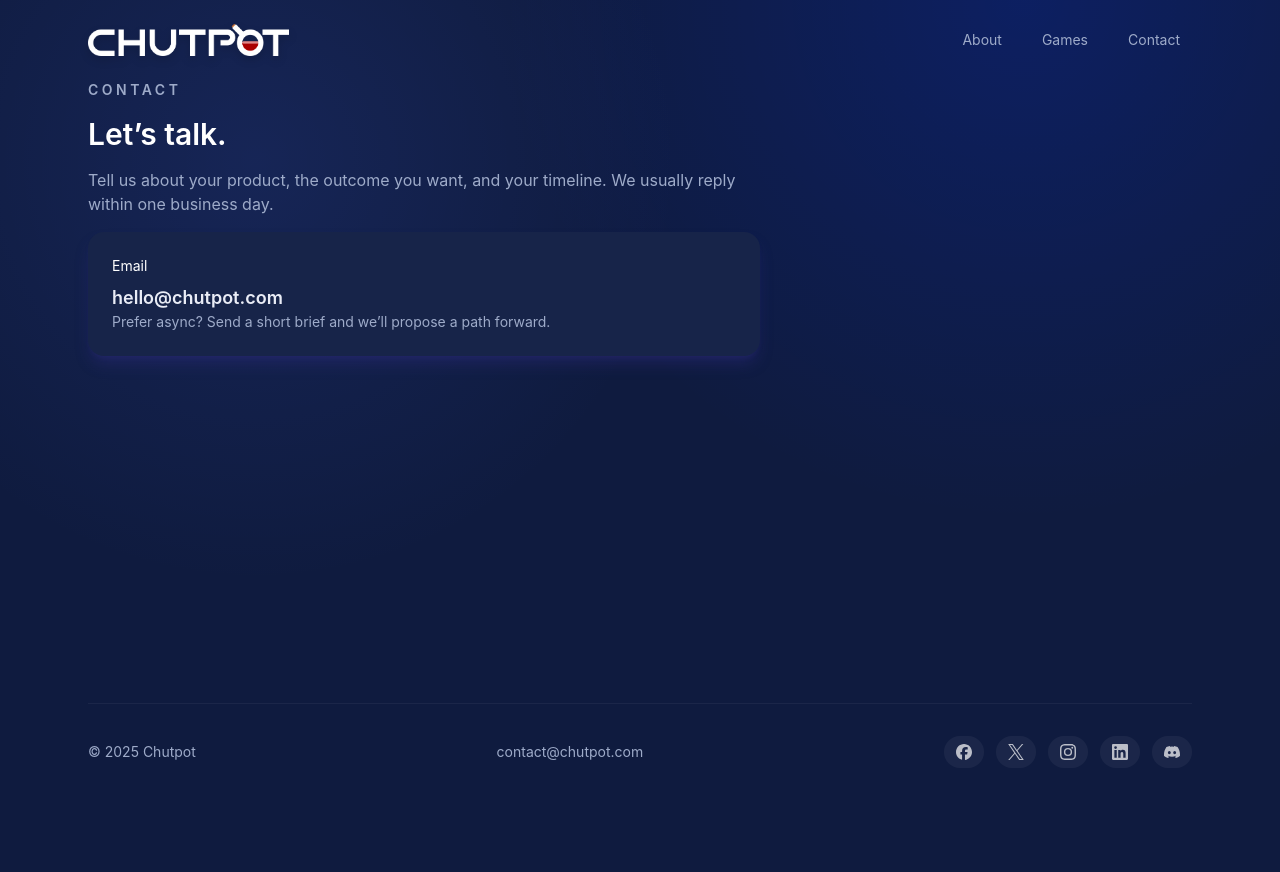
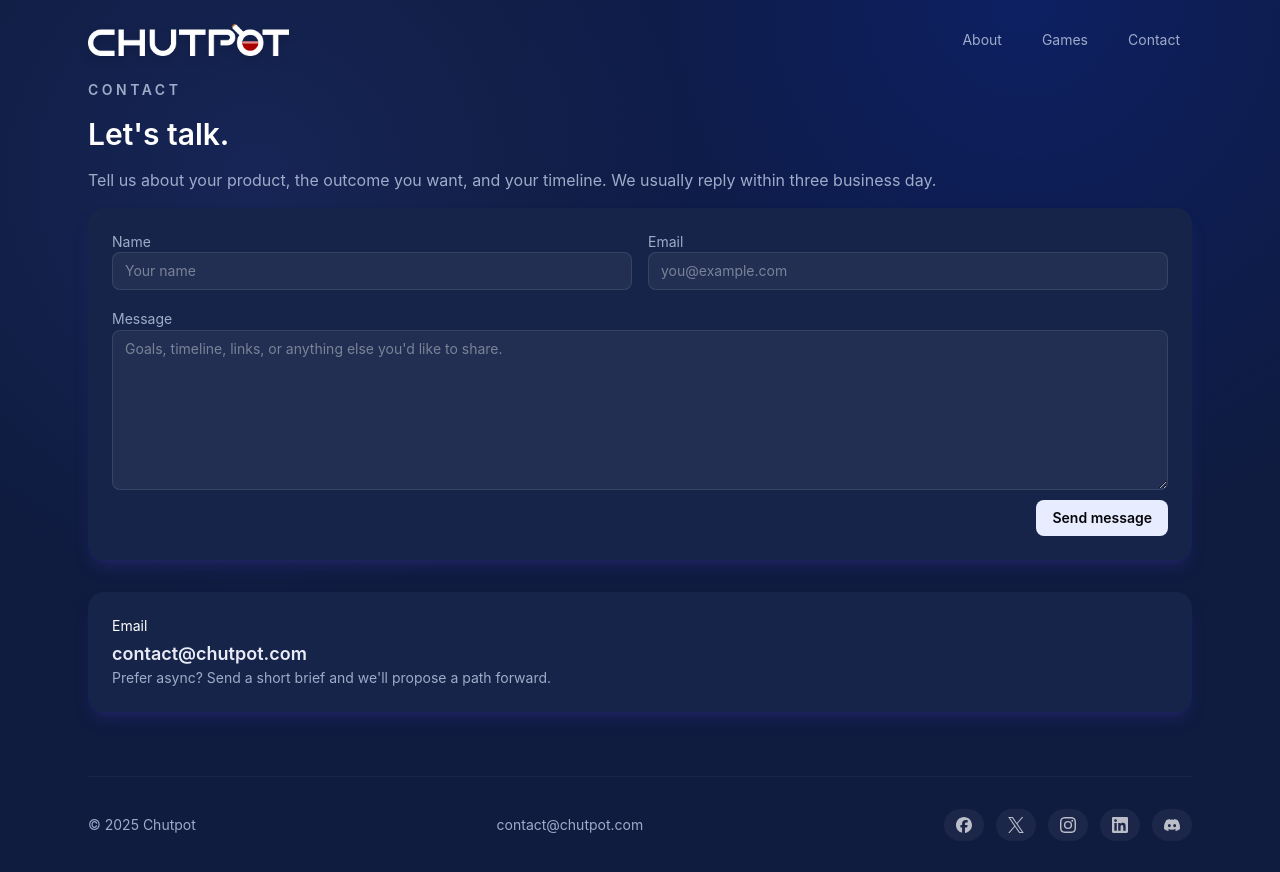
Before and after one commit to Chutpot/chutpot.github.io, an Astro site: page /contact in a window 1280 px wide. Before the commit the page ends 800 px from the top, so only its background shows below. Built offline with nearby package versions, Linux system fonts and the light colour scheme; Astro itself is replaced by a stand-in of ours.

Commit message:
Update Contact

```diff
--- a/src/pages/contact.astro
+++ b/src/pages/contact.astro
@@ -3,16 +3,70 @@ import Base from '../layouts/Base.astro';
 ---
 
 <Base title="Chutpot" description="Reach out to start a project or request a quick intro.">
-  <section class="max-w-2xl space-y-4">
-    <p class="text-sm font-semibold uppercase tracking-[0.25em] text-[color:var(--color-muted)]">Contact</p>
-    <h1 class="text-3xl font-semibold text-white">Let’s talk.</h1>
-    <p class="text-[color:var(--color-muted)]">
-      Tell us about your product, the outcome you want, and your timeline. We usually reply within one business day.
-    </p>
-    <div class="space-y-2 rounded-[var(--radius-xl)] bg-[color:var(--color-panel)] p-6 shadow-lg shadow-indigo-900/40">
-      <p class="text-sm text-white">Email</p>
-      <a class="text-lg font-semibold text-[color:var(--color-brand-100)]" href="mailto:hello@chutpot.com">hello@chutpot.com</a>
-      <p class="text-sm text-[color:var(--color-muted)]">Prefer async? Send a short brief and we’ll propose a path forward.</p>
+  <section class="grid gap-8 md:grid-cols-[1.1fr,0.9fr] md:items-start">
+    <div class="space-y-4">
+      <p class="text-sm font-semibold uppercase tracking-[0.25em] text-[color:var(--color-muted)]">Contact</p>
+      <h1 class="text-3xl font-semibold text-white">Let's talk.</h1>
+      <p class="text-[color:var(--color-muted)]">
+        Tell us about your product, the outcome you want, and your timeline. We usually reply within three business day.
+      </p>
+
+      <form class="space-y-4 rounded-[var(--radius-xl)] bg-[color:var(--color-panel)] p-6 shadow-lg shadow-indigo-900/40" method="post" action="https://formspree.io/f/mldkewvn">
+        <div class="grid gap-4 md:grid-cols-2">
+          <label class="space-y-2 text-sm text-[color:var(--color-muted)]">
+            <span>Name</span>
+            <input
+              class="w-full rounded-lg border border-white/10 bg-white/5 px-3 py-2 text-white placeholder:text-white/40 focus:border-[color:var(--color-brand-100)] focus:outline-none"
+              type="text"
+              name="name"
+              placeholder="Your name"
+              required
+            />
+          </label>
+          <label class="space-y-2 text-sm text-[color:var(--color-muted)]">
+            <span>Email</span>
+            <input
+              class="w-full rounded-lg border border-white/10 bg-white/5 px-3 py-2 text-white placeholder:text-white/40 focus:border-[color:var(--color-brand-100)] focus:outline-none"
+              type="email"
+              name="email"
+              placeholder="you@example.com"
+              required
+            />
+          </label>
+        </div>
+
+        <label class="space-y-2 text-sm text-[color:var(--color-muted)]">
+          <span>Message</span>
+          <textarea
+            class="min-h-[160px] w-full rounded-lg border border-white/10 bg-white/5 px-3 py-2 text-white placeholder:text-white/40 focus:border-[color:var(--color-brand-100)] focus:outline-none"
+            name="message"
+            placeholder="Goals, timeline, links, or anything else you'd like to share."
+            required
+          ></textarea>
+        </label>
+        <div class="space-y-2">
+          <div class="flex justify-end">
+            <button
+              type="submit"
+              class="mt-1 inline-flex items-center justify-center rounded-lg bg-[color:var(--color-brand-100)] px-4 py-2 text-sm font-semibold text-[#05060a] transition hover:brightness-110"
+            >
+              Send message
+            </button>
+          </div>
+        </div>
+      </form>
     </div>
+
+     <div class="space-y-3 rounded-[var(--radius-xl)] bg-[color:var(--color-panel)] p-6 shadow-lg shadow-indigo-900/40">
+      <div class="space-y-1">
+        <p class="text-sm text-white">Email</p>
+        <a class="text-lg font-semibold text-[color:var(--color-brand-100)]" href="mailto:contact@chutpot.com">contact@chutpot.com</a>
+        <p class="text-sm text-[color:var(--color-muted)]">Prefer async? Send a short brief and we'll propose a path forward.</p>
+      </div>
+      <!-- <div class="space-y-1 pt-2">
+        <p class="text-sm text-white">Address</p>
+        <p class="text-[color:var(--color-muted)]">Chutpot Studio<br />123 Crescent Ave, Suite 400<br />San Francisco, CA 94107</p>
+      </div>
+    </div> -->
   </section>
 </Base>
```
